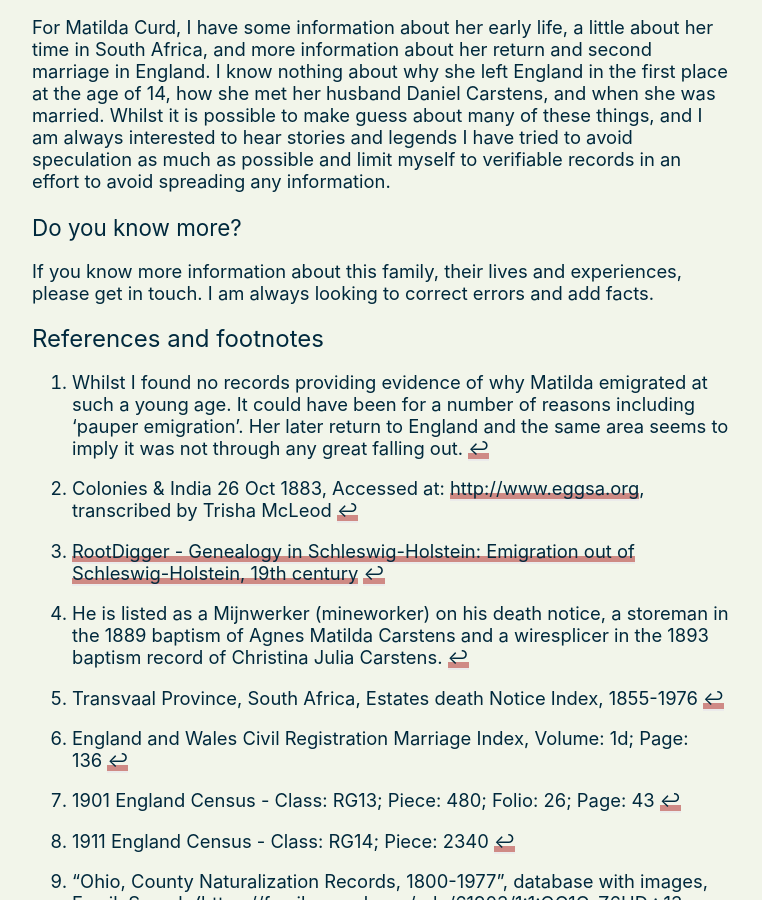
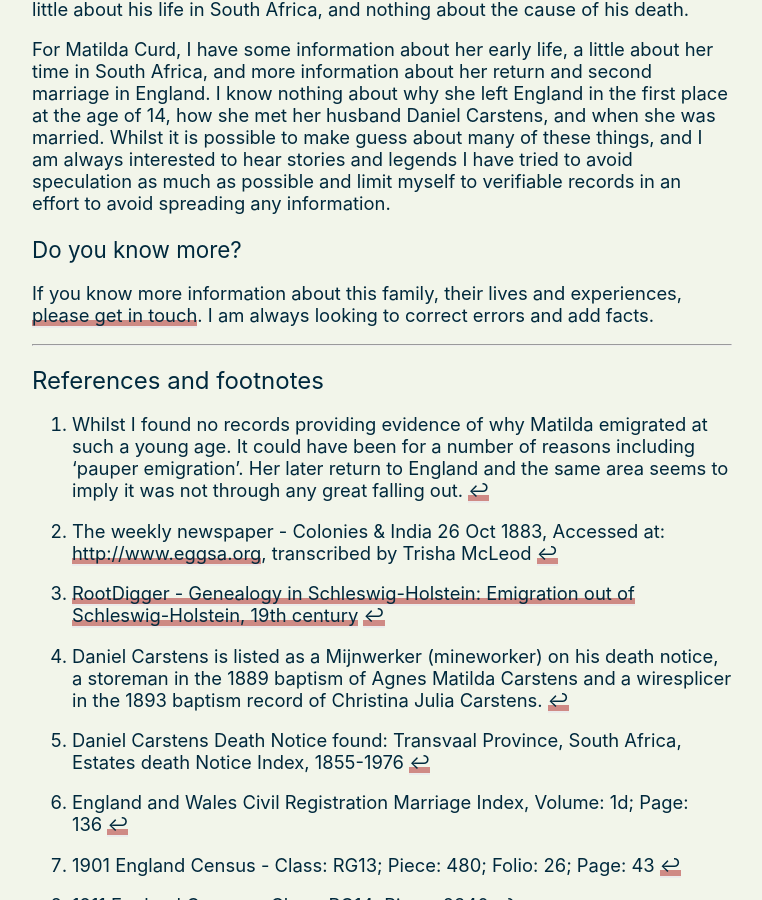
Before and after one commit to mafranklin/mfranklin-website, a Jekyll site: the page built from _posts/2021-02-01-the-south-african-connection.md, in a window 1280 px wide and 900 px high, scrolled down 7210 px. Shown: the whole window, without its empty margins (258-1020 px from the left). Built offline with Jekyll 4.4.1, drawn with Linux system fonts in a browser that asks for light colours; nearby versions of some CDN libraries; comment, search, counter and statistics services are not loaded; some of the changed text lies outside the part shown.

Commit message:
updated post formatting

```diff
--- a/_posts/2021-02-01-the-south-african-connection.md
+++ b/_posts/2021-02-01-the-south-african-connection.md
@@ -2,6 +2,7 @@
 layout: post
 title: 'The South African Connection'
 categories: genealogy personal
+tags: ["carstens", "curd"]
 image: /assets/img/genealogy/south-africa/Daniell_Trekboer.jpg
 
 ---
@@ -134,17 +135,17 @@
 
 ### Do you know more?
 
-If you know more information about this family, their lives and experiences, please get in touch. I am always looking to correct errors and add facts.
+If you know more information about this family, their lives and experiences, [please get in touch](/contact). I am always looking to correct errors and add facts.
 
-
+---
 
 ## References and footnotes
 
-[^1]:  Whilst I found no records providing evidence of why Matilda emigrated at such a young age. It could have been for a number of reasons including 'pauper emigration'. Her later return to England and the same area seems to imply it was not through any great falling out.
-[^2]:  Colonies & India 26 Oct 1883, Accessed at: [http://www.eggsa.org](http://www.eggsa.org), transcribed by Trisha McLeod
-[^3]:  [RootDigger - Genealogy in Schleswig-Holstein: Emigration out of Schleswig-Holstein, 19th century](https://www.rootdigger.de/Names/C-file.pdf)
-[^4]:  He is listed as a Mijnwerker (mineworker) on his death notice, a storeman in the 1889 baptism of Agnes Matilda Carstens and a wiresplicer in the 1893 baptism record of Christina Julia Carstens.
-[^5]:  Transvaal Province, South Africa, Estates death Notice Index, 1855-1976
+[^1]: Whilst I found no records providing evidence of why Matilda emigrated at such a young age. It could have been for a number of reasons including 'pauper emigration'. Her later return to England and the same area seems to imply it was not through any great falling out.
+[^2]: The weekly newspaper - Colonies & India 26 Oct 1883, Accessed at: [http://www.eggsa.org](http://www.eggsa.org), transcribed by Trisha McLeod
+[^3]: [RootDigger - Genealogy in Schleswig-Holstein: Emigration out of Schleswig-Holstein, 19th century](https://www.rootdigger.de/Names/C-file.pdf)
+[^4]:  Daniel Carstens is listed as a Mijnwerker (mineworker) on his death notice, a storeman in the 1889 baptism of Agnes Matilda Carstens and a wiresplicer in the 1893 baptism record of Christina Julia Carstens.
+[^5]: Daniel Carstens Death Notice found: Transvaal Province, South Africa, Estates death Notice Index, 1855-1976
 [^6]: England and Wales Civil Registration Marriage Index, Volume: 1d; Page: 136
 [^7]: 1901 England Census - Class: RG13; Piece: 480; Folio: 26; Page: 43
 [^8]: 1911 England Census - Class: RG14; Piece: 2340
```
Also changed, not shown: other parts of _posts/2021-02-01-the-south-african-connection.md (+2 -2 lines).
